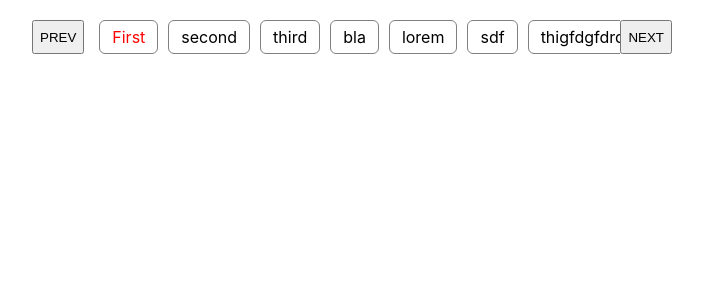
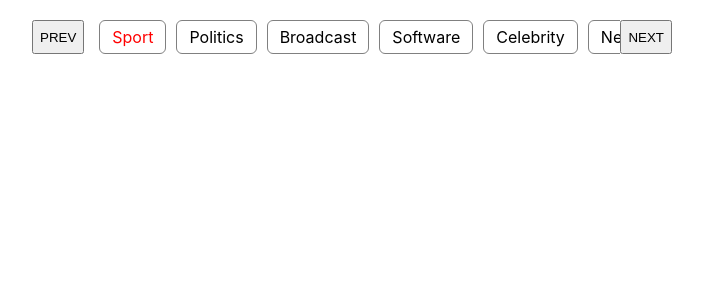
Before and after one commit to SaiRO97/paginator, a React (Create React App) app: page / in a window 1280 px wide. Shown: the top 300 px of the page, without its empty margins (288-991 px from the left). Built offline with nearby package versions, Linux system fonts and the light colour scheme.

Commit message:
size checker

```diff
--- a/src/App.tsx
+++ b/src/App.tsx
@@ -1,4 +1,4 @@
-import React, { useContext } from "react";
+import React, { useContext, useEffect } from "react";
 import { observer } from "mobx-react-lite";
 import PaginationStore from "./stores/index";
 import { PaginatorStore } from "./interfaces/store";
@@ -8,7 +8,19 @@ import "./App.css";
 
 const App: React.FC = () => {
   const paginatorStore: PaginatorStore = useContext(PaginationStore);
-  const { params, setPage } = paginatorStore;
+  const { params, setPage, setWindowSize } = paginatorStore;
+
+  const setSizeToMobxStore = () => {
+    console.log(window.innerWidth);
+    setWindowSize(window.innerWidth);
+  };
+
+  useEffect(() => {
+    window.addEventListener("resize", setSizeToMobxStore);
+    return () => {
+      window.removeEventListener("resize", setSizeToMobxStore);
+    };
+  }, []);
 
   return (
     <Paginator
--- a/src/consts/category.ts
+++ b/src/consts/category.ts
@@ -3,54 +3,54 @@ import { Category } from "../interfaces/store";
 export const category: Category[] = [
   {
     id: 1,
-    name: "First",
+    name: "Sport",
   },
   {
     id: 2,
-    name: "second",
+    name: "Politics",
   },
   {
     id: 3,
-    name: "third",
+    name: "Broadcast",
   },
   {
     id: 4,
-    name: "bla",
+    name: "Software",
   },
   {
     id: 5,
-    name: "lorem",
+    name: "Celebrity",
   },
   {
     id: 6,
-    name: "sdf",
+    name: "News",
   },
   {
     id: 7,
-    name: "thigfdgfdrd",
+    name: "Music",
   },
   {
     id: 8,
-    name: "sdfdsf",
+    name: "Themes",
   },
   {
     id: 9,
-    name: "xcvxc",
+    name: "Unique",
   },
   {
     id: 10,
-    name: "unique",
+    name: "Gallery",
   },
   {
     id: 11,
-    name: "category",
+    name: "Cats",
   },
   {
     id: 12,
-    name: "sport",
+    name: "Cars",
   },
   {
     id: 13,
-    name: "music",
+    name: "Others",
   },
 ];
--- a/src/interfaces/store.ts
+++ b/src/interfaces/store.ts
@@ -2,7 +2,9 @@ export interface PaginatorStore {
   params: {
     category: Category[];
     activeCategoryId: number;
+    windowWidth: number;
   };
+  setWindowSize: (windowSize: number) => void;
   setPage: (id: number) => void;
 }
 
--- a/src/stores/index.ts
+++ b/src/stores/index.ts
@@ -5,8 +5,8 @@ import { category } from "../consts/category";
 class PaginationStore {
   @observable public params = {
     category,
-    categoryMutable: null,
     activeCategoryId: 1,
+    windowWidth: 0,
   };
 
   @action setPage = (categoryId: number) => {
@@ -15,7 +15,7 @@ class PaginationStore {
     const currentPage: number = this.params.activeCategoryId;
     const totalCategories: number = category.length;
 
-    const categoryLimit: number = 5;
+    const categoryLimit: number = 8;
 
     if (currentPage <= categoryLimit) {
       startPage = 0;
@@ -31,6 +31,10 @@ class PaginationStore {
     const newCategory = category.slice(startPage, endPage + 1);
     this.params.category = newCategory;
   };
+
+  @action setWindowSize = (windowSize: number) => {
+    this.params.windowWidth = windowSize;
+  };
 }
 
 export default createContext(new PaginationStore());
--- a/src/views/paginator.css
+++ b/src/views/paginator.css
@@ -20,6 +20,8 @@
   border-radius: 6px;
   cursor: pointer;
   margin-right: 10px;
+  width: 100px;
+  text-align: center;
 }
 
 .active {
```
Also changed, not shown: src/consts/windowSize.ts (added, +10 -0 lines).
